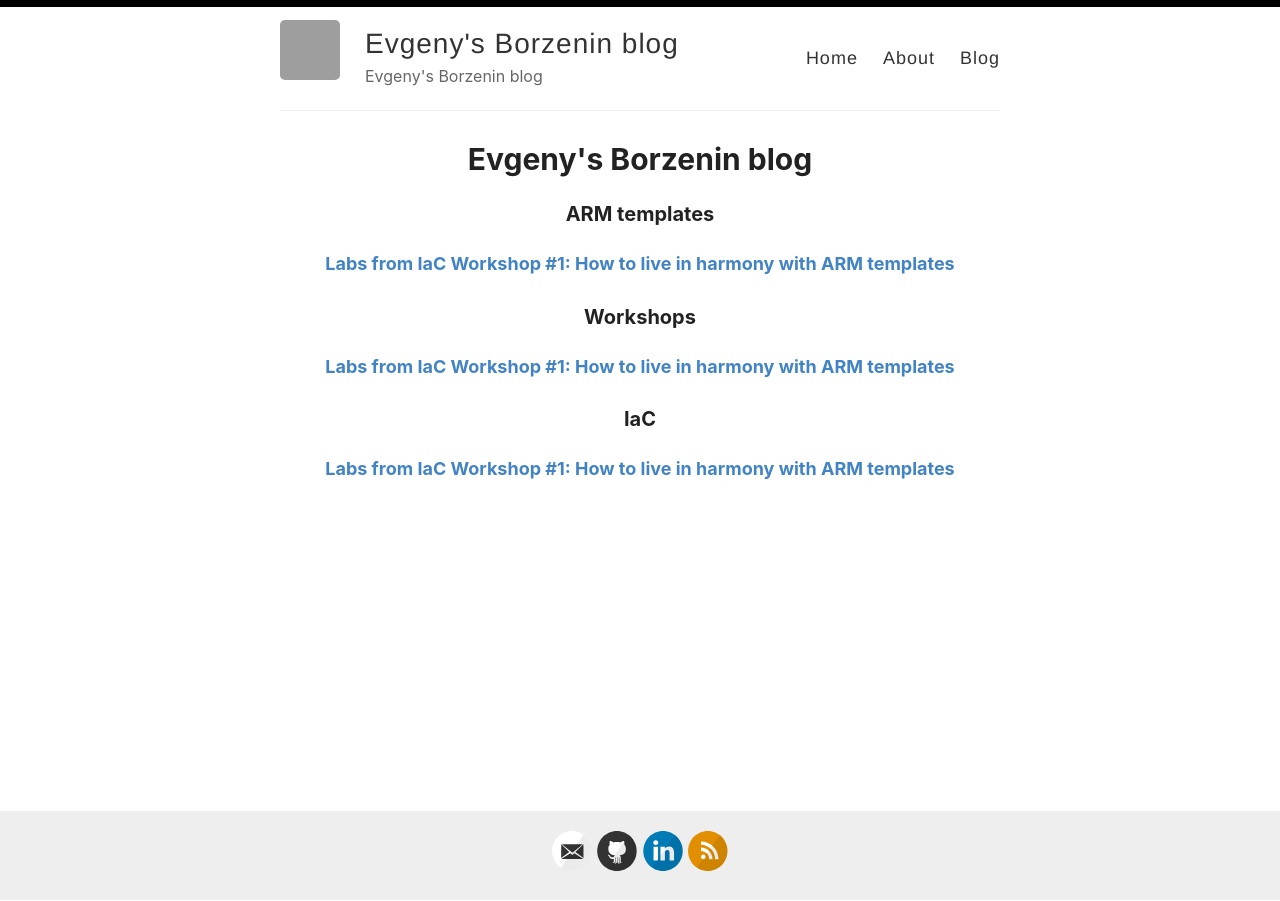
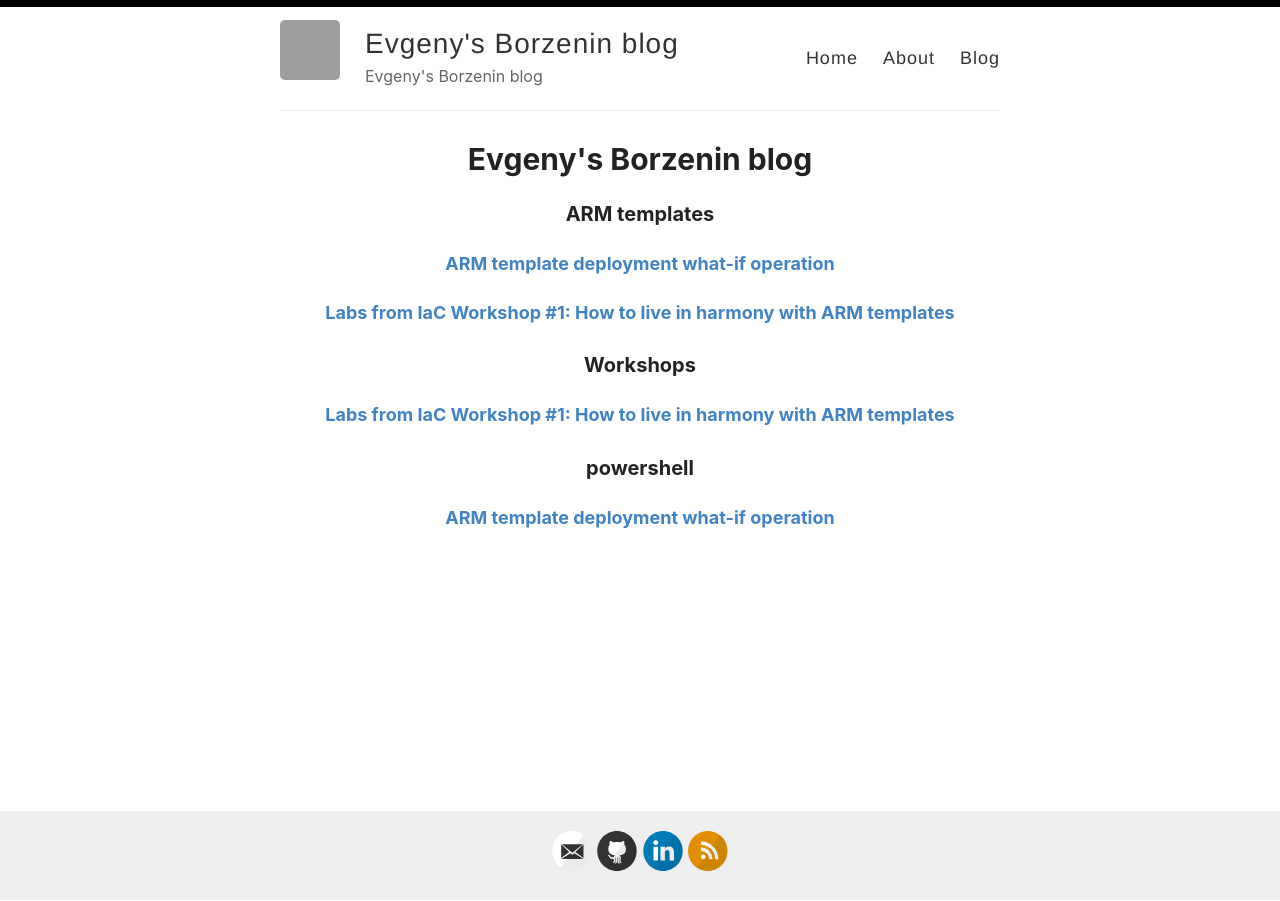
Before and after one commit to evgenyb/evgenyb.github.io, a Jekyll site: the page built from _pages/blog.md, in a window 1280 px wide. Built offline with Jekyll 4.4.1, drawn with Linux system fonts in a browser that asks for light colours; some of the changed lines change nothing that is shown; grey boxes are pictures that could not be loaded.

Commit message:
Add what-if post

````diff
--- a/_posts/2020-04-22-iac-ws1-labs.md
+++ b/_posts/2020-04-22-iac-ws1-labs.md
@@ -2,9 +2,8 @@
 layout: post
 title: "Labs from IaC Workshop #1: How to live in harmony with ARM templates"
 date: 2020-04-22
-categories: [ARM templates, Workshops, IaC]
+categories: [ARM templates, Workshops]
 ---
-
 
 This week I hosted my first ever [on-line hands-on workshop](https://www.meetup.com/Infrastructure-As-Code-User-Group-Oslo/events/268754221/) under my [Infrastructure as Code user group](https://www.meetup.com/Infrastructure-As-Code-User-Group-Oslo). It was 12 participants, 4 hours of pure hands-on, awesome participants and a lot of ARM templates.
 
--- /dev/null
+++ b/_posts/2020-04-27-arm-what-if.md
@@ -0,0 +1,165 @@
+---
+layout: post
+title: "ARM template deployment what-if operation"
+date: 2020-04-27
+categories: [ARM templates, powershell]
+---
+
+During the preparation for my ["How to live in harmony with ARM templates" on-line hands-on workshop](https://www.meetup.com/Infrastructure-As-Code-User-Group-Oslo/events/268754221/) I came across the following really interesting [Resource Manager](https://docs.microsoft.com/en-us/azure/azure-resource-manager/management/overview) feature called [what-if operation](https://docs.microsoft.com/en-us/azure/azure-resource-manager/templates/template-deploy-what-if). This is similar concept to [Terraform Plan](https://www.terraform.io/docs/commands/plan.html), when Resource Manager will compare the current infrastructure state with ARM template you are trying to deploy and show the "execution plan" without making any changes to existing resources. That is - it will show what will be added, removed or updated. So, I decided to check this out and get some hands-on experience how it actually works.
+
+Note, this feature is in preview and only available for PowerShell commands or REST API operations, so you shouldn't use it in your production pipelines.
+
+## Install powershell module(s)
+
+First, you need to install the preview version of [Az.Resources](https://docs.microsoft.com/en-us/powershell/module/az.resources/?view=azps-3.8.0) module from the PowerShell gallery.
+
+```powershell
+Install-Module Az.Resources -RequiredVersion 1.12.1-preview -AllowPrerelease
+```
+
+If you get an error (like I did), you may need to install [PowerShellGet](https://docs.microsoft.com/en-us/powershell/module/powershellget/?view=powershell-7) module
+
+```powershell
+Install-Module PowerShellGet -Repository PSGallery -Force
+```
+
+## Create new resource group
+
+Next, let's create new resource group. Since `-whatIf` feature is only supported in PowerShell now, let's use PowerShell as a scripting language.
+
+Make sure that you logged in to your azure account
+
+```powershell
+Connect-AzAccount
+```
+
+then select your active subscription (if you have several subscriptions)
+
+```powershell
+Select-AzSubscription -SubscriptionName "your-subscription-name"
+```
+
+and finally create new resource group
+
+```powershell
+New-AzResourceGroup -Name "iac-what-if-poc-rg" -Location "West Europe"
+```
+
+## Create an empty ARM template
+
+Next, let's create an empty ARM template.
+
+Tip. If you use [VS Code](https://code.visualstudio.com/download) then install the [ARM tool plugin](https://marketplace.visualstudio.com/items?itemName=msazurermtools.azurerm-vscode-tools)
+
+Then create an empty file called `template.json`. Type `arm!` and `ARM tool` will create an empty but valid ARM template. If you don't use VS code and / or don't want to install the plugin, then just use this json
+
+```json
+{
+    "$schema": "https://schema.management.azure.com/schemas/2019-04-01/deploymentTemplate.json#",
+    "contentVersion": "1.0.0.0",
+    "parameters": {},
+    "functions": [],
+    "variables": {},
+    "resources": [],
+    "outputs": {}
+}
+```
+
+Now, let's run test `-WhatIf` command
+
+```powershell
+New-AzResourceGroupDeployment -ResourceGroupName iac-what-if-poc-rg -TemplateFile template.json -WhatIf
+
+Note: As What-If is currently in preview, the result may contain false positive predictions (noise).
+You can help us improve the accuracy of the result by opening an issue here: https://aka.ms/WhatIfIssues.
+
+
+Resource changes: no change.
+```
+
+Cool, no changes and that's expected. Now, let's add new storage account resource to our ARM template file.
+
+```json
+{
+    "name": "iacwhatifsa",
+    "type": "Microsoft.Storage/storageAccounts",
+    "apiVersion": "2019-06-01",
+    "tags": {
+        "displayName": "iacwhatifsa"
+    },
+    "location": "[resourceGroup().location]",
+    "kind": "StorageV2",
+    "sku": {
+        "name": "Standard_LRS",
+        "tier": "Standard"
+        }
+}
+```
+
+and run `-whatIf` command again...
+
+```powershell
+New-AzResourceGroupDeployment -ResourceGroupName domains-and-certificates -TemplateFile template.json -WhatIf
+
+Resource and property changes are indicated with this symbol:
+  + Create
+
+The deployment will update the following scope:
+
+Scope: /subscriptions/.../resourceGroups/iac-what-if-poc-rg
+
+  + Microsoft.Storage/storageAccounts/iacwhatifsa [2019-06-01]
+
+      apiVersion:       "2019-06-01"
+      id:               "/subscriptions/.../resourceGroups/iac-what-if-poc-rg/providers/Microsoft.Storage/storageAccounts/iacwhatifsa"
+      kind:             "StorageV2"
+      location:         "westeurope"
+      name:             "iacwhatifsa"
+      sku.name:         "Standard_LRS"
+      tags.displayName: "iacwhatifsa"
+      type:             "Microsoft.Storage/storageAccounts"
+
+Resource changes: 1 to create.
+```
+
+As you can see, if we deploy this template now, there will be a `Create` operation and one resource will be created.
+
+Let's deploy this template now, so we have this resource in resource group deployed.
+
+```powershell
+New-AzResourceGroupDeployment -ResourceGroupName iac-what-if-poc-rg -TemplateFile template.json
+```
+
+Now, let's change `sku` from `Standard_LRS` to `Standard_GRS` and check the execution plan.
+
+```powershell
+New-AzResourceGroupDeployment -ResourceGroupName iac-what-if-poc-rg -TemplateFile template.json -WhatIf
+
+Resource and property changes are indicated with this symbol:
+  ~ Modify
+
+The deployment will update the following scope:
+
+Scope: /subscriptions/.../resourceGroups/iac-what-if-poc-rg
+
+  ~ Microsoft.Storage/storageAccounts/iacwhatifsa [2019-06-01]
+    ~ sku.name: "Standard_LRS" => "Standard_GRS"
+
+Resource changes: 1 to modify.
+```
+
+Now the plan shows that if you deploy, one resource will be modified.
+
+## Practical usage
+
+Now, how can we use this feature when it's in GA? Assuming that you practicing Infrastructure as code, your ARM templates are stored at git repository and all changes to your infrastructure go via similar flow.
+
+```TXT
+PR -> Code review -> PR Approve -> Merge to master -> Deploy
+```
+
+What we can do now is to run `-whatIf` command and check the deployment impact before we merge to master. It can be as simple as a "visual" check of what resources will be added/deleted/modified, or it could be some sort of automatic tests that verifies expected changes with actual changes provided by `-whatIf` command.
+
+For example, if you use [github](https://github.com) as your source code and [Azure DevOps](https://azure.microsoft.com/nb-no/services/devops/) for you build and release pipelines, you can implement PR check that for each PR will trigger `Azure DevOps` build (or release) pipeline that will execute `-WhatIf` command with ARM templates from the branch. This way you can get an extra verification step that prevents you from deploying unverified changes.
+
+With that - thanks for reading!
````
